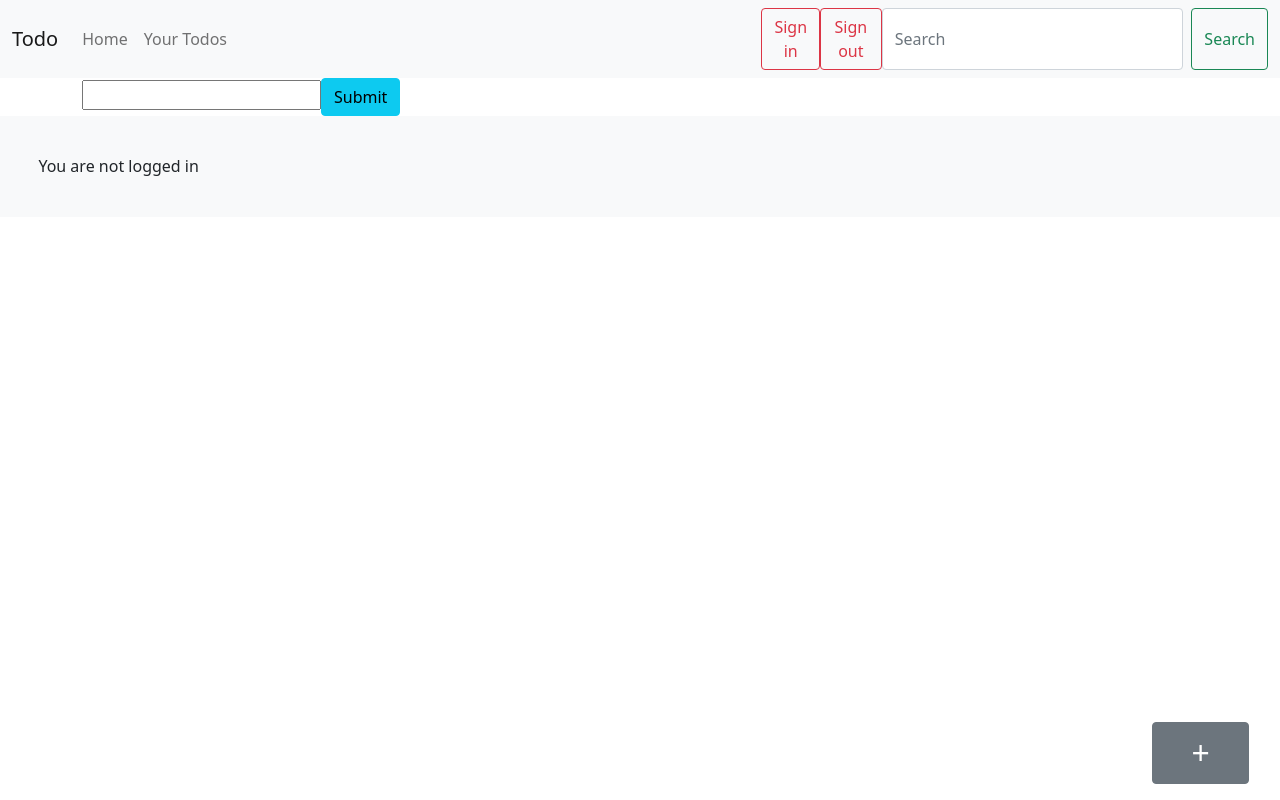
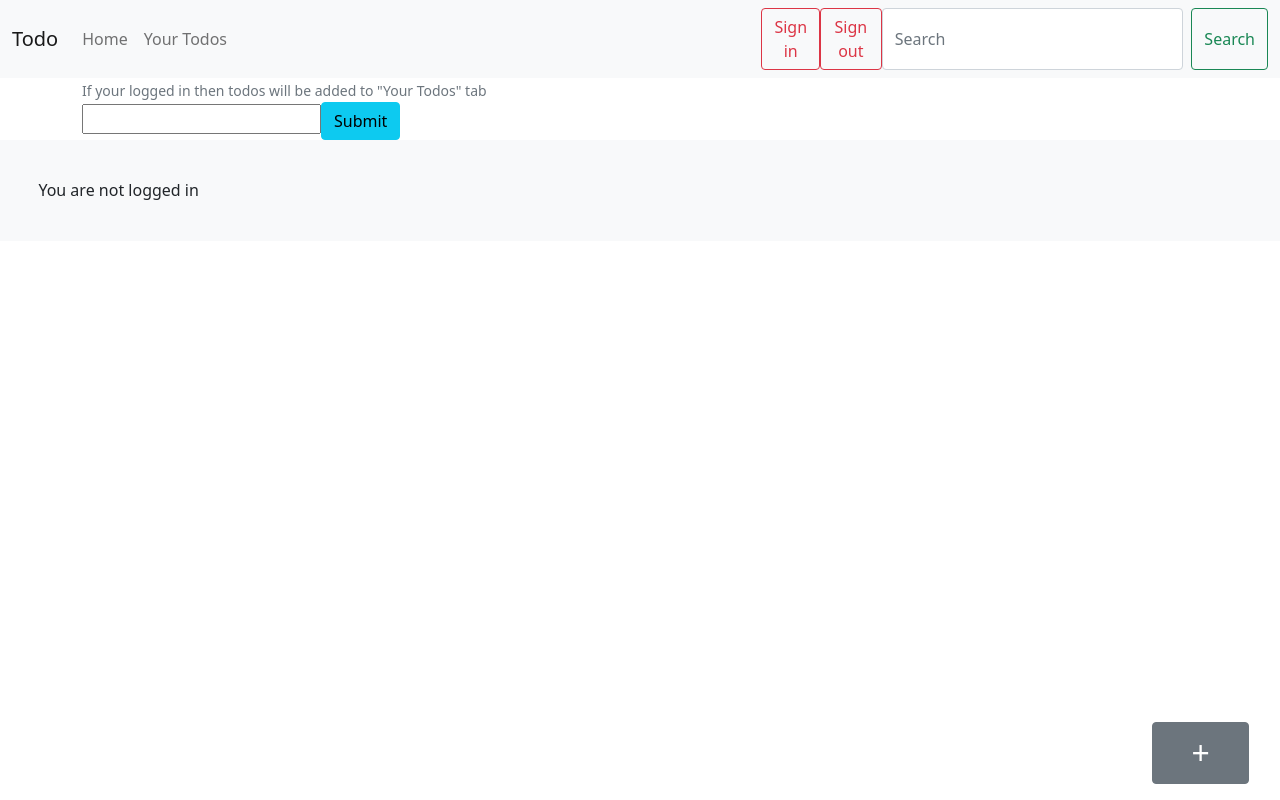
Before and after one commit to iamSwaps/todo-nextjs, a Next.js app: page /addtodo in a window 1280 px wide. Built offline with nearby package versions, Linux system fonts and the light colour scheme; no server answers.

Commit message:
Update index.js

```diff
--- a/pages/addtodo/index.js
+++ b/pages/addtodo/index.js
@@ -33,6 +33,9 @@ export default  function AddTodo() {
     }
   return (
     <div>
+        <div>
+            <small className="text-muted" style={{textAlign:"center"}}>If your logged in then todos will be added to "Your Todos" tab</small>
+        </div>
         <input type="text" name="todo" onChange={handleChange} value={todo}  required />
         <button type="submit" className="btn btn-info" onClick={onSubmitHandler}>
           Submit
```
